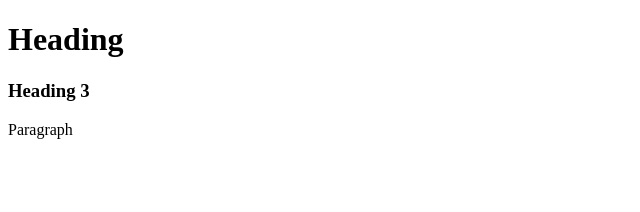
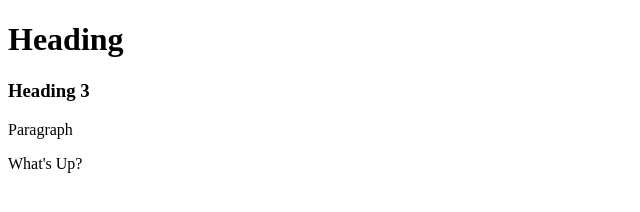
Before and after one commit to chriscanalia/git-test2, a website: page index.html in a window 1280 px wide. Shown: the full height of the page, 0-640 px from the left. Drawn offline with Linux system fonts and the light colour scheme.

Commit message:
using NPM

```diff
--- a/index.html
+++ b/index.html
@@ -9,5 +9,6 @@
   <h1>Heading </h1>
   <h3>Heading 3</h3>
   <p>Paragraph</p>
+  <p>What's Up?</p>
 </body>
 </html>
```
Also changed, not shown: package.json (added, +24 -0 lines), 2 other files.
